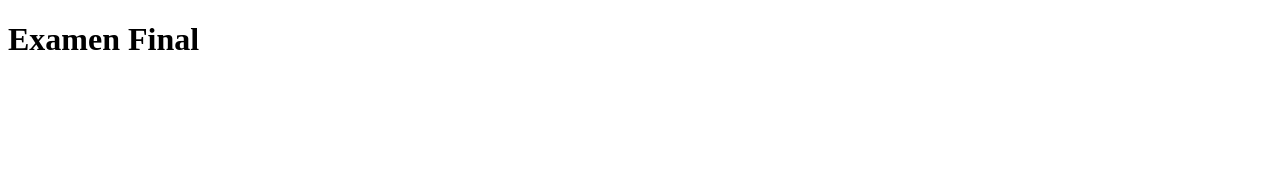
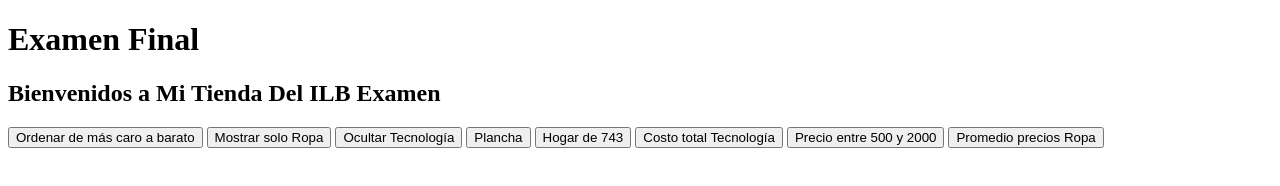
Before and after one commit to yoramruiz-sys/HolaWeb, a plain HTML site: page examen.html in a window 1280 px wide. Drawn offline with Linux system fonts and the light colour scheme.

Commit message:
Revamp examen.html with Spanish content and buttons
Added new layout and interactive buttons for user actions.

```diff
--- a/examen.html
+++ b/examen.html
@@ -1,13 +1,31 @@
 <!DOCTYPE html>
-<html lang="en">
+<html lang="es">
+<head>
   <meta charset="UTF-8">
   <meta name="viewport" content="width=device-width, initial-scale=1.0">
   <title>Examen</title>
   <link rel="stylesheet" href="examen.css">
+</head>
 <body>
-        <header>
-            <h1>Examen Final</h1>
+  <header class="encabezado">
+    <h1 class="titulo">Examen Final</h1>
+    <h2 class="subtitulo">Bienvenidos a Mi Tienda Del ILB Examen</h2>
   </header>
-        <main>
+
+  <section class="contenedor-botones">
+    <button id="eje1" class="btn">Ordenar de más caro a barato</button>
+    <button id="eje2" class="btn">Mostrar solo Ropa</button>
+    <button id="eje3" class="btn">Ocultar Tecnología</button>
+    <button id="eje4" class="btn">Plancha</button>
+    <button id="eje5" class="btn">Hogar de 743</button>
+    <button id="eje6" class="btn">Costo total Tecnología</button>
+    <button id="eje7" class="btn">Precio entre 500 y 2000</button>
+    <button id="eje8" class="btn">Promedio precios Ropa</button>
+  </section>
+
+  <main class="contenedor-productos" id="productos">
+  </main>
+
+  <script src="examen.js"></script>
 </body>
 </html>
```
Lines whose indentation alone changed are shown as unchanged.
